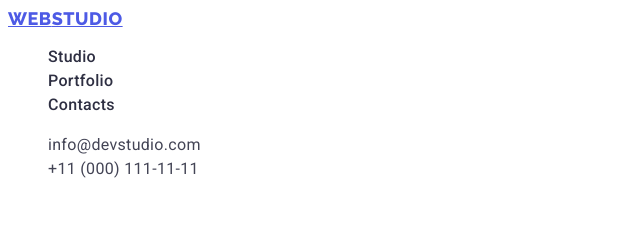
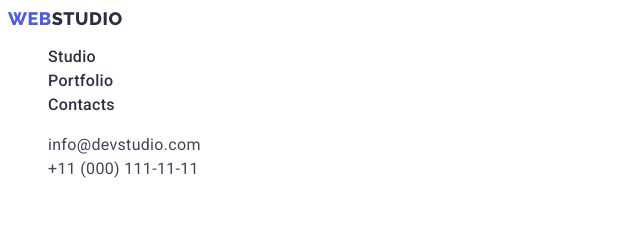
Before and after one commit to MariaShyrokostup/goit-markup-hw-02, a plain HTML site: page index.html in a window 1280 px wide. Shown: the top 225 px of the page, 0-640 px from the left. Drawn offline with Linux system fonts and the light colour scheme.

Commit message:
logo corrected

```diff
--- a/css/styles.css
+++ b/css/styles.css
@@ -31,7 +31,7 @@ body {
   color: var(--logo-color);
   text-transform: uppercase;
 }
-.heder-logo {
+.header-logo {
   color: var(--title-color);
 }
 .footer-logo {
--- a/index.html
+++ b/index.html
@@ -16,7 +16,7 @@
   <body>
     <header class="header">
       <nav class="header-nav">
-        <a href="./index.html" class="logo"
+        <a href="./index.html" class="logo link"
           >Web<span class="header-logo">Studio</span></a
         >
         <ul class="header-list list">
@@ -162,7 +162,7 @@
       </section>
     </main>
     <footer class="footer">
-      <a class="logo" href="./index.html"
+      <a class="logo link" href="./index.html"
         >Web<span class="footer-logo">Studio</span></a
       >
       <p class="footer-text">
```
Also changed, not shown: portfolio.html (+2 -2 lines).
